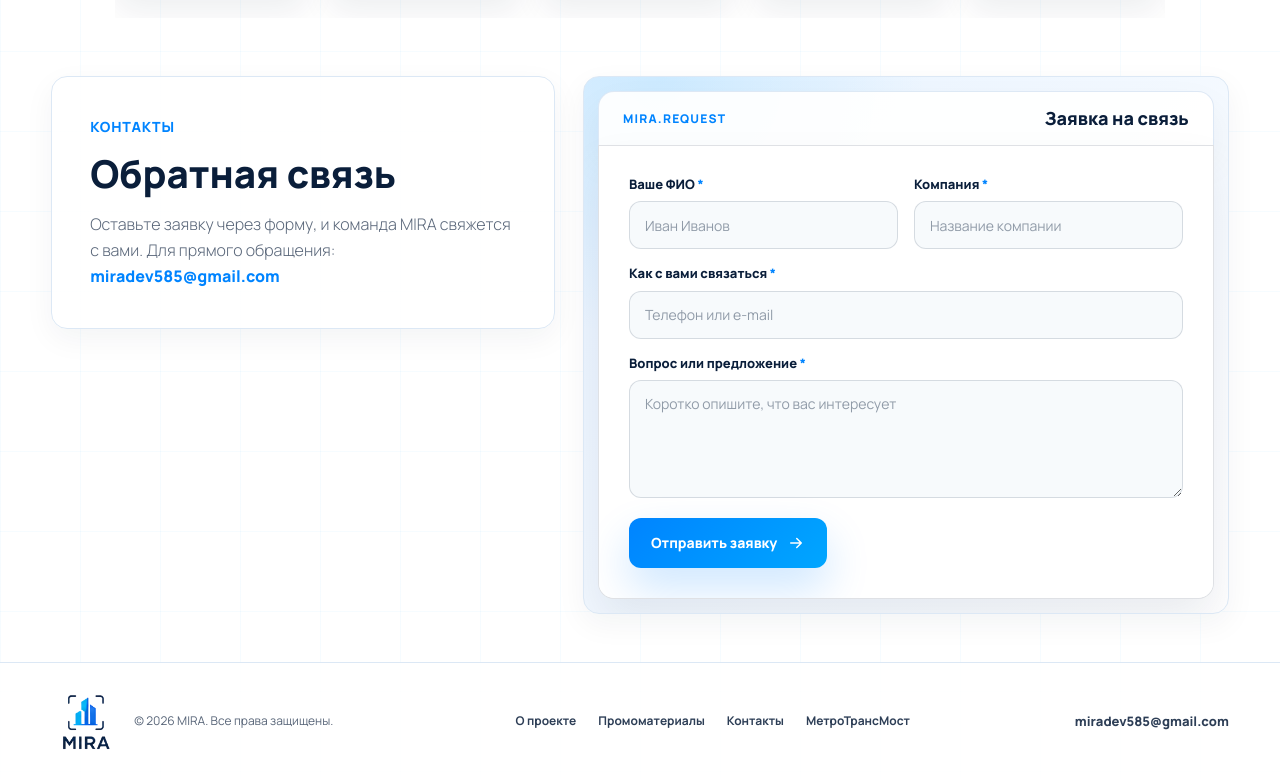
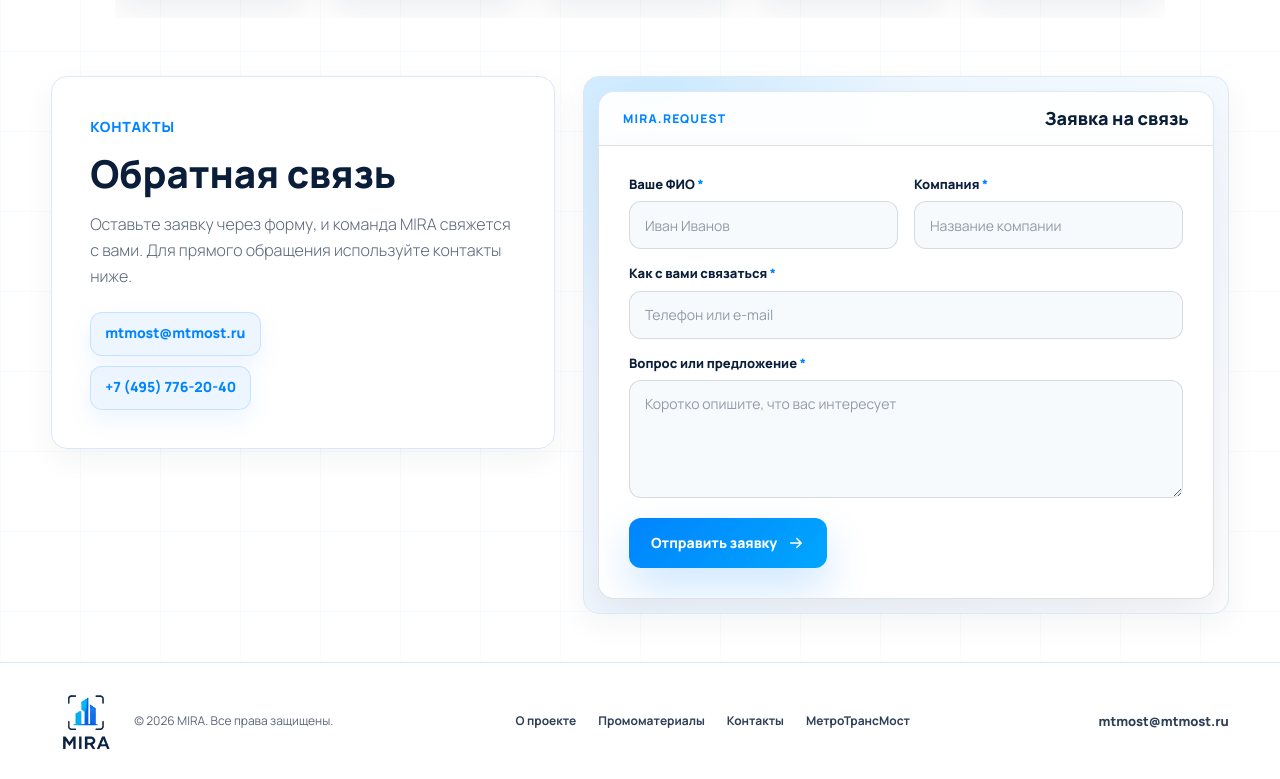
Before and after one commit to miradev585/mira, a React (Vite) app: page / in a window 1280 px wide. Shown: the part 3149-3928 px from the top of the page. Built offline with nearby package versions, Linux system fonts and the light colour scheme.

Commit message:
Update contact details

```diff
--- a/src/App.jsx
+++ b/src/App.jsx
@@ -500,10 +500,12 @@ function ContactsSection() {
         <span className="eyebrow">Контакты</span>
         <h2>Обратная связь</h2>
         <p>
-          Оставьте заявку через форму, и команда MIRA свяжется с вами. Для прямого обращения:
-          {" "}
-          <a href="mailto:miradev585@gmail.com">miradev585@gmail.com</a>
+          Оставьте заявку через форму, и команда MIRA свяжется с вами. Для прямого обращения используйте контакты ниже.
         </p>
+        <div className="directContacts" aria-label="Прямые контакты">
+          <a href="mailto:mtmost@mtmost.ru">mtmost@mtmost.ru</a>
+          <a href="tel:+74957762040">+7 (495) 776-20-40</a>
+        </div>
       </div>
       <div className="formShell">
         <div className="formFrameHeader">
@@ -561,7 +563,7 @@ function Footer() {
           МетроТрансМост
         </a>
       </nav>
-      <a className="footerMail" href="mailto:miradev585@gmail.com">miradev585@gmail.com</a>
+      <a className="footerMail" href="mailto:mtmost@mtmost.ru">mtmost@mtmost.ru</a>
     </footer>
   );
 }
--- a/src/styles.css
+++ b/src/styles.css
@@ -1176,6 +1176,42 @@ main {
   color: var(--blue);
 }
 
+.directContacts {
+  display: grid;
+  gap: 10px;
+  margin-top: 22px;
+}
+
+.directContacts a {
+  display: inline-flex;
+  align-items: center;
+  min-height: 44px;
+  width: fit-content;
+  max-width: 100%;
+  padding: 0 14px;
+  border: 1px solid rgba(0, 132, 255, 0.16);
+  border-radius: 12px;
+  background: rgba(230, 242, 255, 0.72);
+  box-shadow: 0 10px 24px rgba(0, 132, 255, 0.08);
+  color: var(--button);
+  font-size: 14px;
+  font-weight: 800;
+  transition:
+    background 220ms ease,
+    border-color 220ms ease,
+    box-shadow 220ms ease,
+    color 220ms ease,
+    transform 220ms ease;
+}
+
+.directContacts a:hover {
+  border-color: rgba(0, 166, 255, 0.38);
+  background: var(--white);
+  box-shadow: 0 14px 28px rgba(0, 132, 255, 0.14);
+  color: var(--blue);
+  transform: translateY(-2px);
+}
+
 .formShell {
   position: relative;
   overflow: hidden;
```
